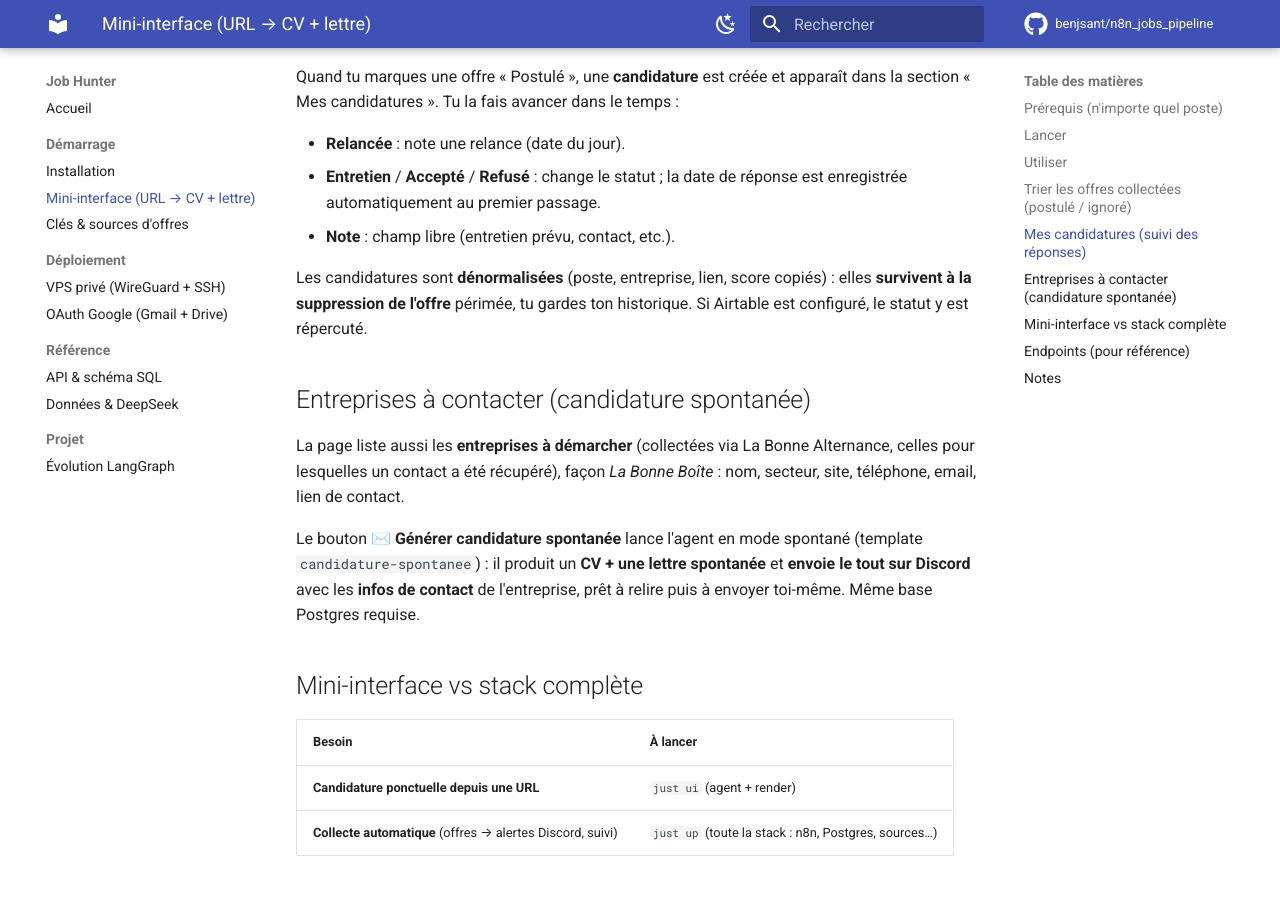
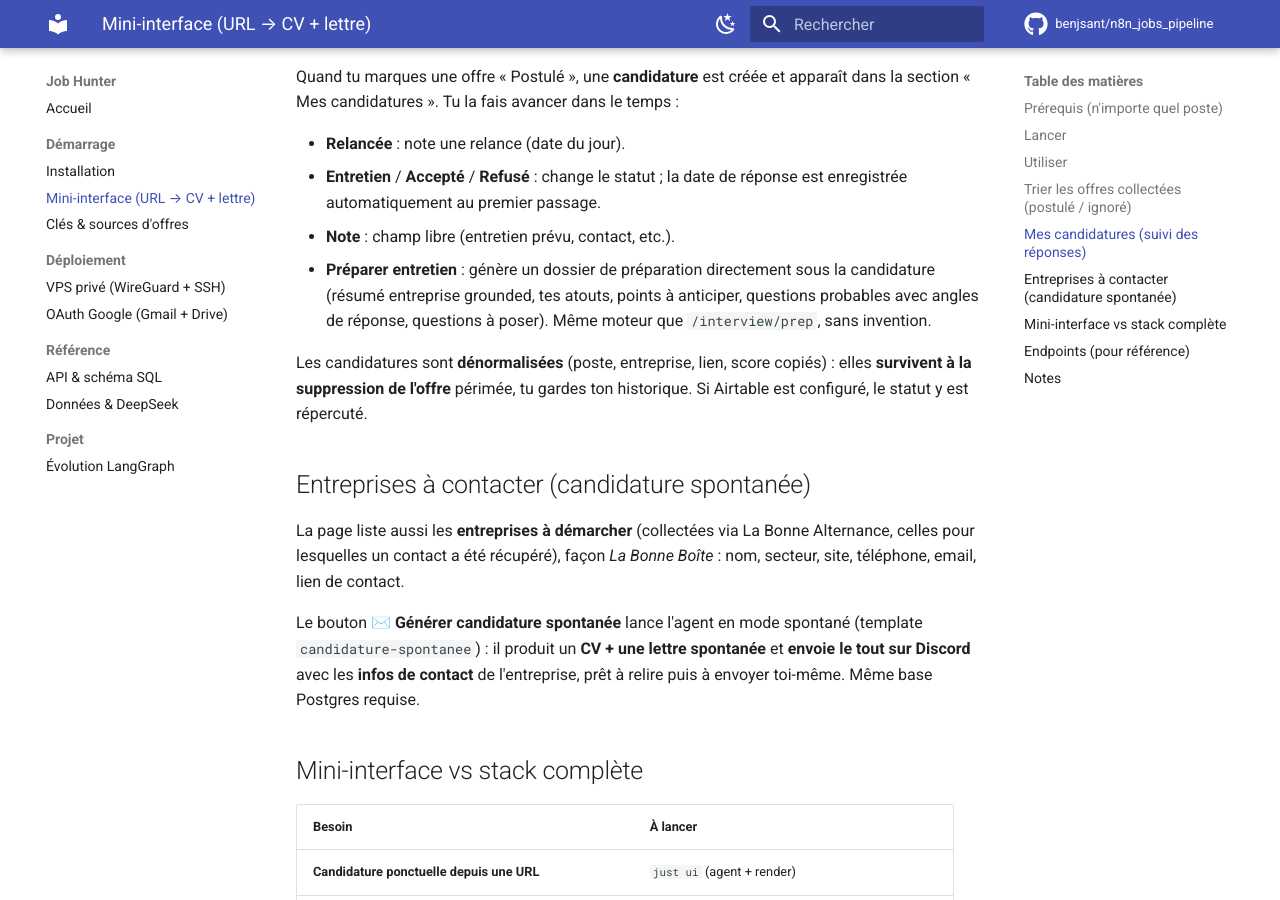
Before and after one commit to benjsant/n8n_jobs_pipeline, an MkDocs documentation site: the page built from docs/interface.md, in a window 1280 px wide and 900 px high, scrolled down 2039 px. Built offline with MkDocs 1.6.1 and Material for MkDocs 9.7.7, drawn with Linux system fonts in a browser that asks for light colours; comment, search, counter and statistics services are not loaded.

Commit message:
Interface : bouton « Préparer entretien » sur les candidatures
Chaque candidature suivie a un bouton « Préparer entretien » qui affiche, en
ligne sous la candidature, un dossier de prépa (résumé entreprise grounded,
atouts, points à anticiper, questions probables + angles de réponse, questions
à poser). Réutilise l'endpoint existant /interview/prep, aucun changement
backend. Validé via Docker par un appel réel (dossier complet renvoyé).

Co-Authored-By: Claude Opus 4.8 <noreply@anthropic.com>

```diff
--- a/docs/interface.md
+++ b/docs/interface.md
@@ -86,6 +86,10 @@ dans la section « Mes candidatures ». Tu la fais avancer dans le temps :
 - **Entretien** / **Accepté** / **Refusé** : change le statut ; la date de réponse
   est enregistrée automatiquement au premier passage.
 - **Note** : champ libre (entretien prévu, contact, etc.).
+- **Préparer entretien** : génère un dossier de préparation directement sous la
+  candidature (résumé entreprise grounded, tes atouts, points à anticiper,
+  questions probables avec angles de réponse, questions à poser). Même moteur que
+  `/interview/prep`, sans invention.
 
 Les candidatures sont **dénormalisées** (poste, entreprise, lien, score copiés) :
 elles **survivent à la suppression de l'offre** périmée, tu gardes ton historique.
```
Also changed, not shown: services/agent-langgraph/static/index.html (+39 -2 lines).
